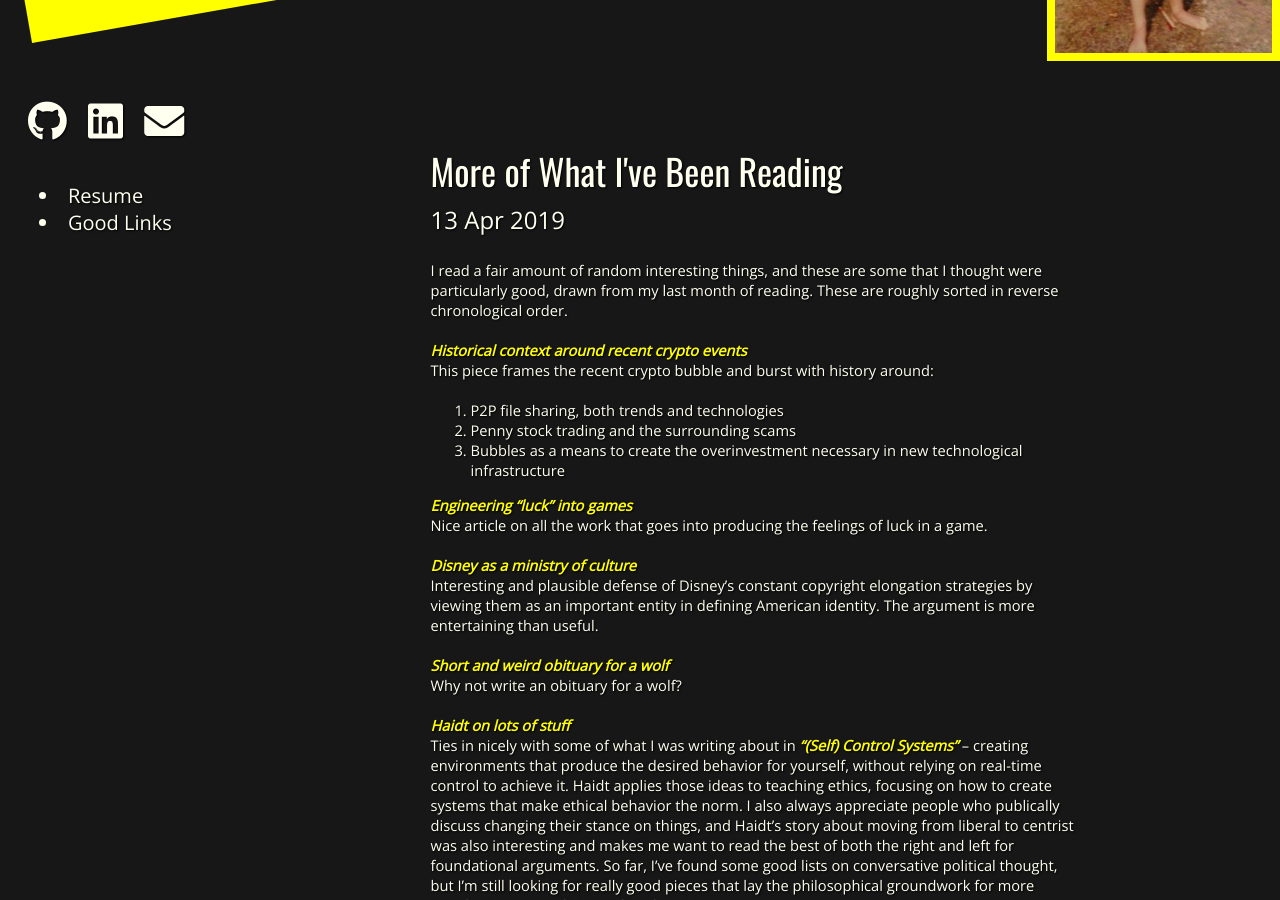
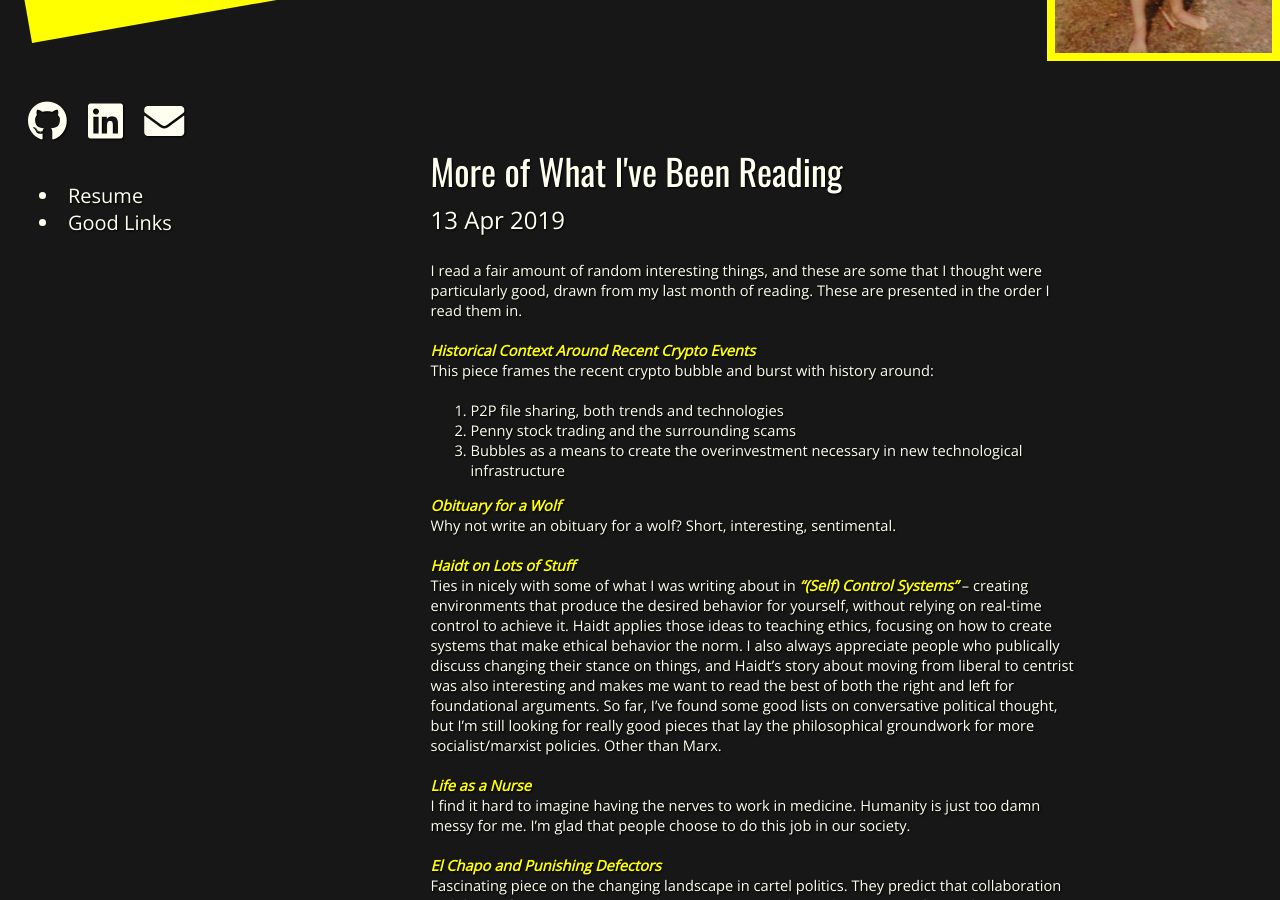
Before and after one commit to ezrasavard/ezrasavard.com, a Jekyll site: the page built from _posts/2019-04-13-links.md, in a window 1280 px wide and 900 px high, scrolled down 323 px. Built offline with Jekyll 4.4.1, drawn with Linux system fonts in a browser that asks for light colours; nearby versions of some CDN libraries; some of the changed text lies outside the part shown.

Commit message:
remove a few excess links

```diff
--- a/_posts/2019-04-13-links.md
+++ b/_posts/2019-04-13-links.md
@@ -6,9 +6,9 @@ tags: [philosophy, misc]
 
 I read a fair amount of random interesting things, and these are some
 that I thought were particularly good, drawn from my last month of reading.
-These are roughly sorted in reverse chronological order.
+These are presented in the order I read them in.
 
-[Historical context around recent crypto events](https://hackernoon.com/3-moments-in-history-that-explain-the-ico-bubble-e7c42896ca6f)
+[Historical Context Around Recent Crypto Events](https://hackernoon.com/3-moments-in-history-that-explain-the-ico-bubble-e7c42896ca6f)
 <br>
 This piece frames the recent crypto bubble and burst with history around:
 1. P2P file sharing, both trends and technologies
@@ -17,20 +17,11 @@ This piece frames the recent crypto bubble and burst with history around:
 
 <!--more-->
 
-[Engineering "luck" into games](http://nautil.us/issue/70/variables/how-designers-engineer-luck-into-video-games-rp)
+[Obituary for a Wolf](https://www.outsideonline.com/2390768/yellowstone-wolf-926F)
 <br>
-Nice article on all the work that goes into producing the feelings of luck in a game.
+Why not write an obituary for a wolf? Short, interesting, sentimental.
 
-[Disney as a ministry of culture](https://kontextmaschine.tumblr.com/post/183284007383/kontextmaschine-so-if-i-told-you-someone-was)
-<br>
-Interesting and plausible defense of Disney's constant copyright elongation strategies by viewing them as
-an important entity in defining American identity. The argument is more entertaining than useful.
-
-[Short and weird obituary for a wolf](https://www.outsideonline.com/2390768/yellowstone-wolf-926F)
-<br>
-Why not write an obituary for a wolf?
-
-[Haidt on lots of stuff](http://nautil.us/issue/70/variables/the-well_meaning-bad-ideas-spoiling-a-generation)
+[Haidt on Lots of Stuff](http://nautil.us/issue/70/variables/the-well_meaning-bad-ideas-spoiling-a-generation)
 <br>
 Ties in nicely with some of what I was writing about in
 ["(Self) Control Systems"]({{ site.baseurl }}{% link _posts/2019-02-24-passive-control.md %}) -- creating
@@ -114,7 +105,7 @@ Interesting overview of American policy since WW2, starts and ends with tedious
 most interesting parts to me were about how so many of Trump's actions can be reframed as typical Republican strategies,
 though now being applied more toward China, and with uglier presentation.
 
-[Strategies for traveling alone with dementia](https://whichmeamitoday.wordpress.com/2016/12/06/the-dementia-side-of-my-trip-to-birmingham/)
+[Traveling Alone with Dementia](https://whichmeamitoday.wordpress.com/2016/12/06/the-dementia-side-of-my-trip-to-birmingham/)
 <br>
 On a lighter note, I loved this blogger's description of traveling independently while suffering from dementia.
 Between the pragmatic optimism toward technology (her smartphone is a massive help for almost everything) and the
```
